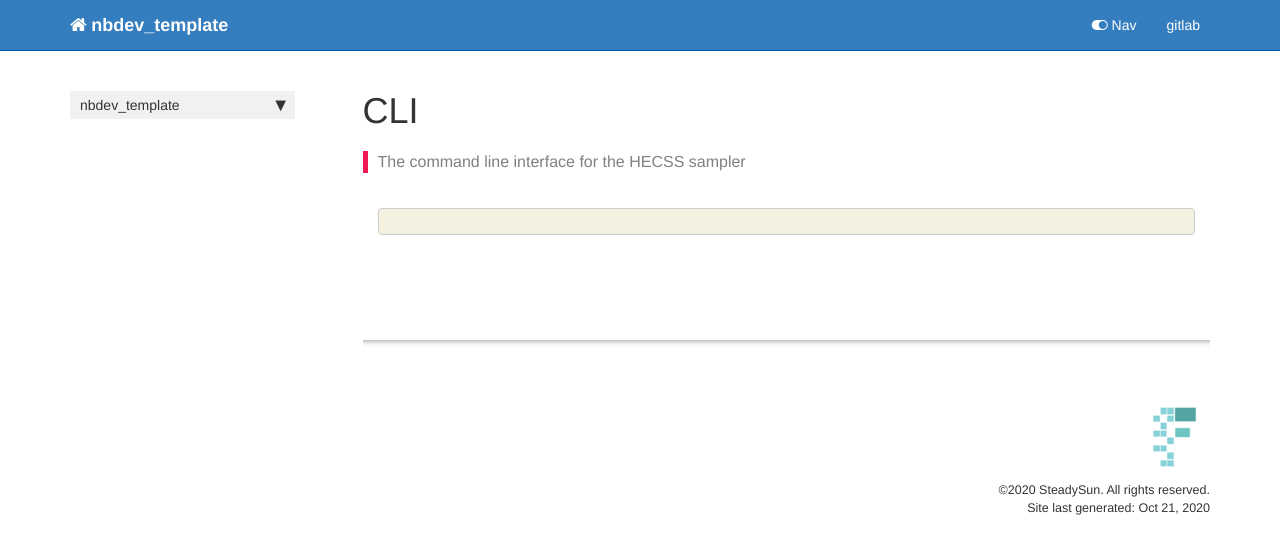
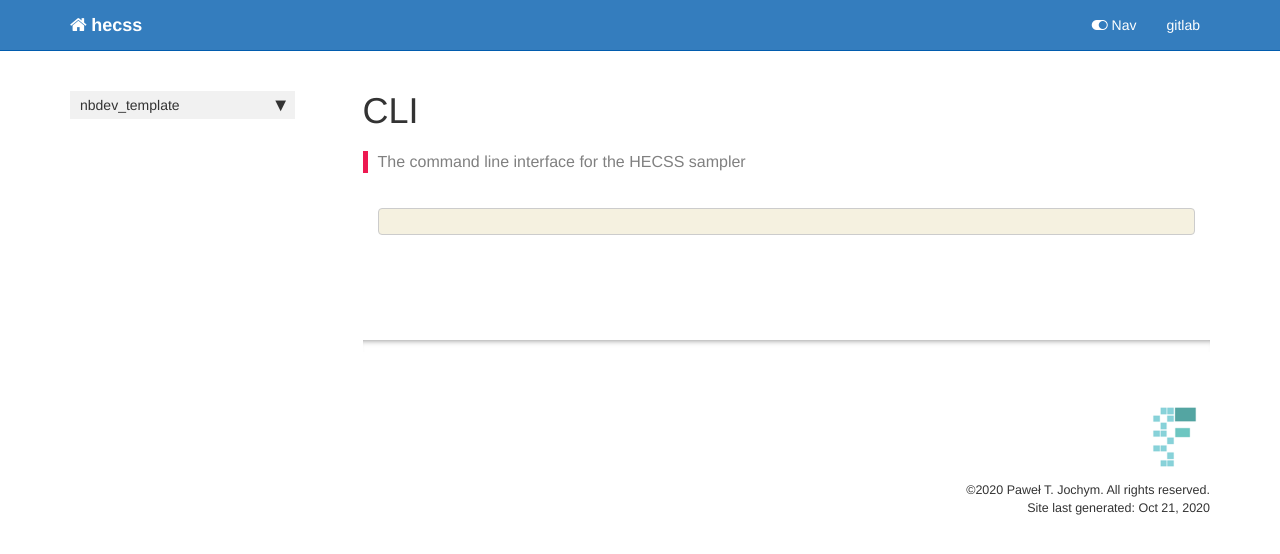
Before and after one commit to jochym/hecss, a Jekyll site: the page built from docs/cli.html, in a window 1280 px wide. Shown: the top 554 px of the page. Built offline with Jekyll 4.4.1, drawn with Linux system fonts in a browser that asks for light colours; nearby versions of some CDN libraries; comment, search, counter and statistics services are not loaded.

Commit message:
Update doc config

```diff
--- a/docs/_config.yml
+++ b/docs/_config.yml
@@ -1,9 +1,9 @@
-repository: thomas.capelle/nbdev_template
+repository: jochym/hecss
 output: web
-topnav_title: nbdev_template
-site_title: nbdev_template
-company_name: SteadySun
-description: A description of your project
+topnav_title: hecss
+site_title: hecss
+company_name: Paweł T. Jochym
+description: High Efficiency Configuration Space Sampler
 # Set to false to disable KaTeX math
 use_math: true
 # Add Google analytics id if you have one and want to use it here
@@ -58,7 +58,6 @@ defaults:
 
 sidebars:
 - home_sidebar
-permalink: pretty
 
 theme: jekyll-theme-cayman
 baseurl: /hecss/
```
